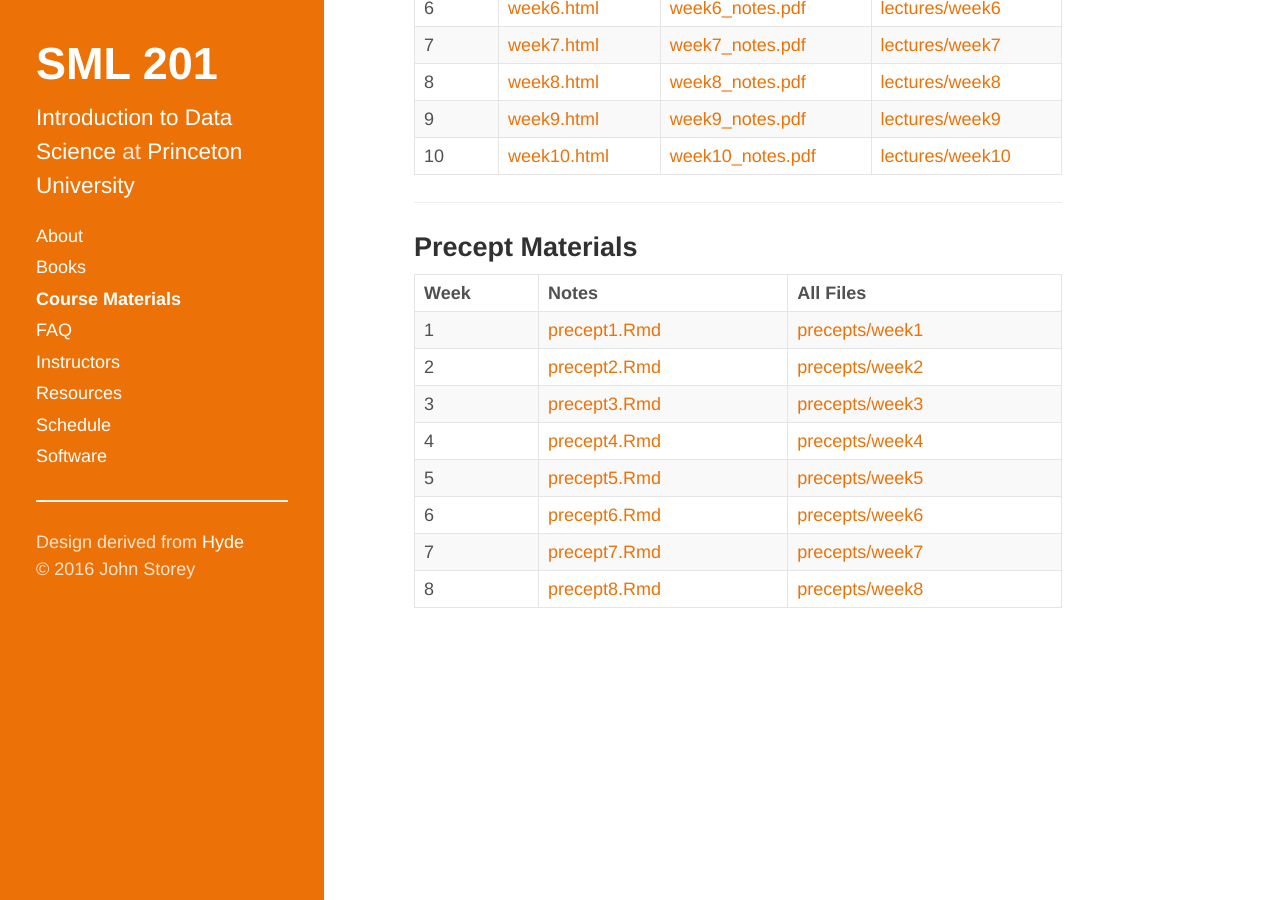
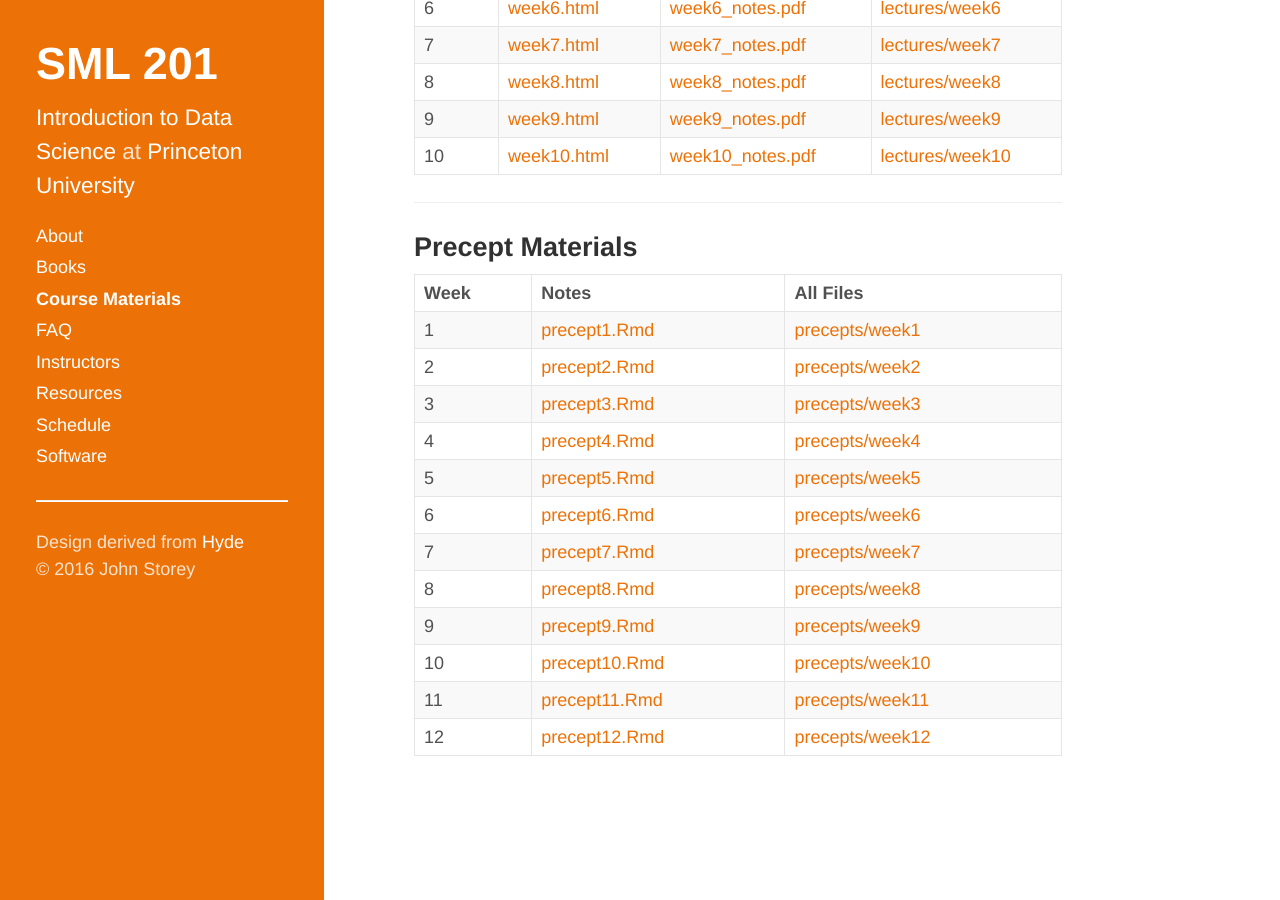
Before and after one commit to SML201/sml201.github.io, a Jekyll site: the page built from course_materials.md, in a window 1280 px wide and 900 px high, scrolled down 988 px. Built offline with Jekyll 4.4.1, drawn with Linux system fonts in a browser that asks for light colours.

Commit message:
Update course_materials.md

```diff
--- a/course_materials.md
+++ b/course_materials.md
@@ -61,3 +61,7 @@
 6 | [precept6.Rmd](https://raw.githubusercontent.com/SML201/precepts/master/week6/precept6.Rmd) | [precepts/week6](https://github.com/SML201/precepts/tree/master/week6)
 7 | [precept7.Rmd](https://raw.githubusercontent.com/SML201/precepts/master/week7/precept7.Rmd) | [precepts/week7](https://github.com/SML201/precepts/tree/master/week7)
 8 | [precept8.Rmd](https://raw.githubusercontent.com/SML201/precepts/master/week8/precept8.Rmd) | [precepts/week8](https://github.com/SML201/precepts/tree/master/week8)
+9 | [precept9.Rmd](https://raw.githubusercontent.com/SML201/precepts/master/week9/precept9.Rmd) | [precepts/week9](https://github.com/SML201/precepts/tree/master/week9)
+10 | [precept10.Rmd](https://raw.githubusercontent.com/SML201/precepts/master/week10/precept10.Rmd) | [precepts/week10](https://github.com/SML201/precepts/tree/master/week10)
+11 | [precept11.Rmd](https://raw.githubusercontent.com/SML201/precepts/master/week11/precept11.Rmd) | [precepts/week11](https://github.com/SML201/precepts/tree/master/week11)
+12 | [precept12.Rmd](https://raw.githubusercontent.com/SML201/precepts/master/week12/precept12.Rmd) | [precepts/week12](https://github.com/SML201/precepts/tree/master/week12)
```
